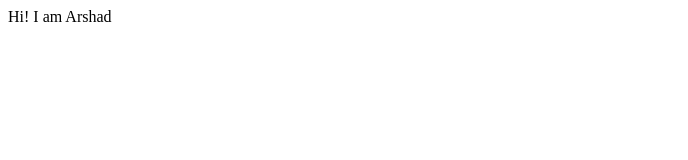
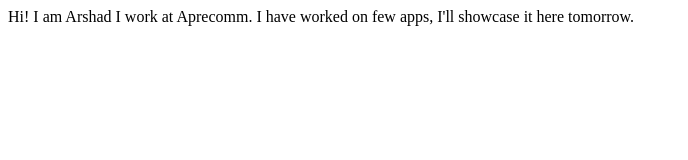
Before and after one commit to call8arshad/portfolio-website, a plain HTML site: page index.html in a window 1280 px wide. Shown: the whole page, without its empty margins (0-688 px from the left). Drawn offline with Linux system fonts and the light colour scheme.

Commit message:
update details

```diff
--- a/index.html
+++ b/index.html
@@ -6,5 +6,8 @@
   </head>
   <body>
     Hi! I am Arshad
+    I work at Aprecomm.
+
+    I have worked on few apps, I'll showcase it here tomorrow.
   </body>
 </html>
```
